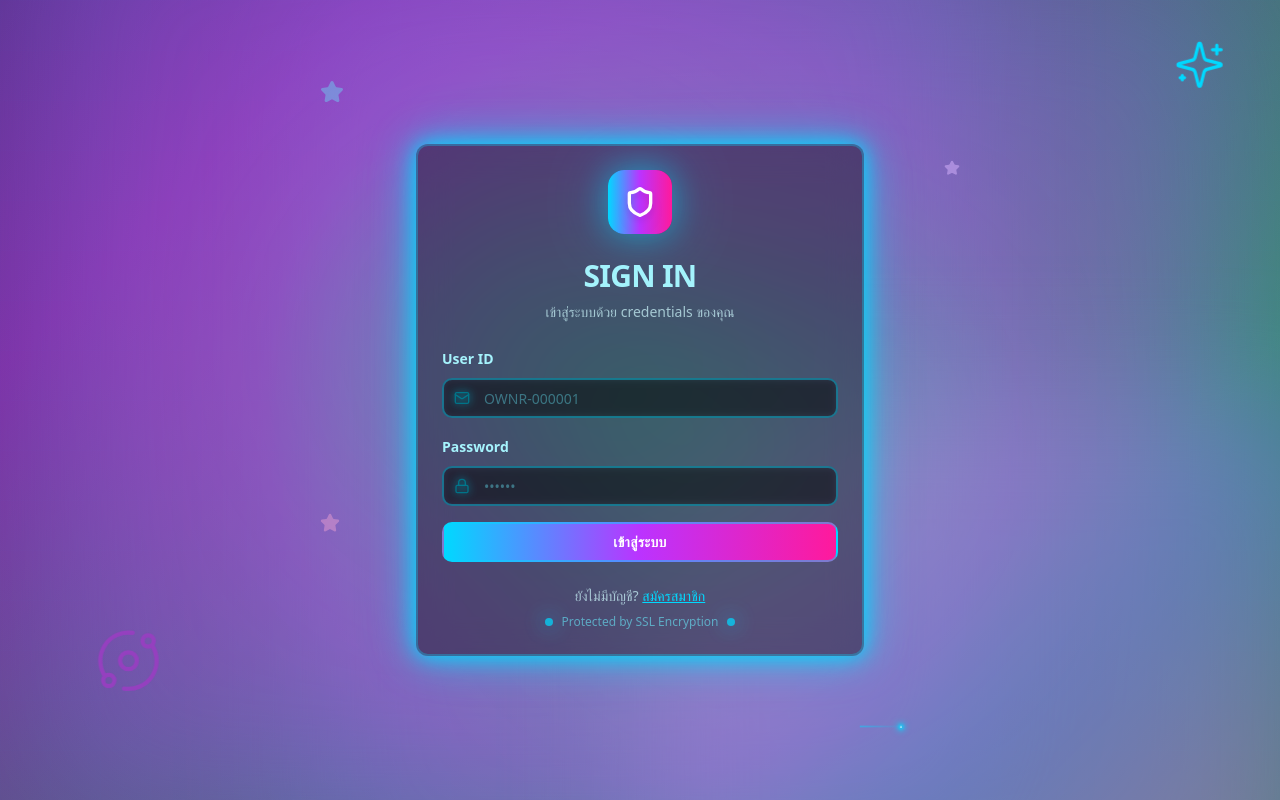
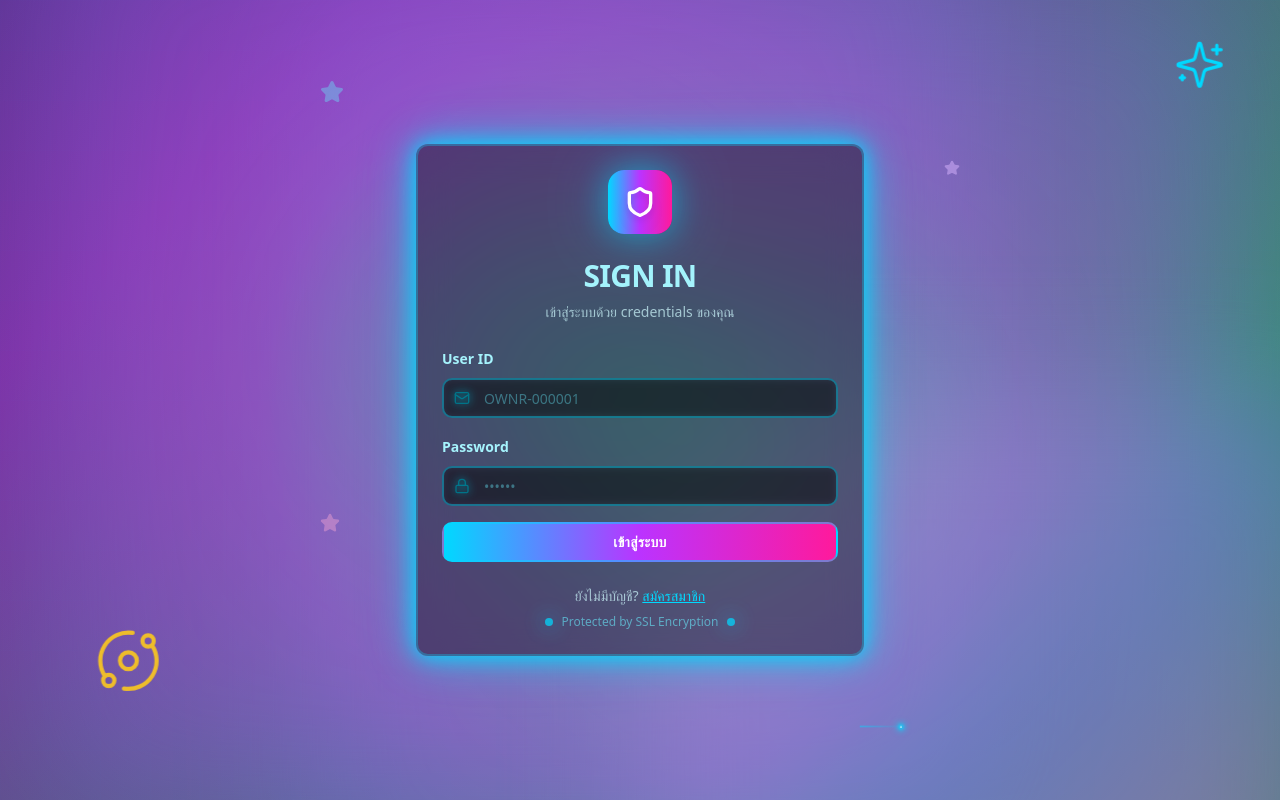
Before and after one commit to robinhood789789/supabase-pay-swift, a React (Vite) app: page /auth/sign-in in a window 1280 px wide. Built offline with nearby package versions, Linux system fonts and the light colour scheme.

Commit message:
Change secondary color to yellow
Update the secondary color from purple to yellow in `src/index.css` for both light and dark modes to improve contrast and readability.

```diff
--- a/src/index.css
+++ b/src/index.css
@@ -21,8 +21,8 @@ All colors MUST be HSL.
     --primary-foreground: 0 0% 100%;
     --primary-glow: 189 100% 60%;
 
-    --secondary: 280 50% 50%;
-    --secondary-foreground: 0 0% 100%;
+    --secondary: 45 85% 55%;
+    --secondary-foreground: 0 0% 10%;
 
     --muted: 220 15% 92%;
     --muted-foreground: 220 20% 30%;
@@ -113,8 +113,8 @@ All colors MUST be HSL.
     --primary-foreground: 0 0% 100%;
     --primary-glow: 189 100% 60%;
 
-    --secondary: 280 50% 60%;
-    --secondary-foreground: 0 0% 100%;
+    --secondary: 45 85% 60%;
+    --secondary-foreground: 0 0% 10%;
 
     --muted: 220 30% 12%;
     --muted-foreground: 189 30% 85%;
```
